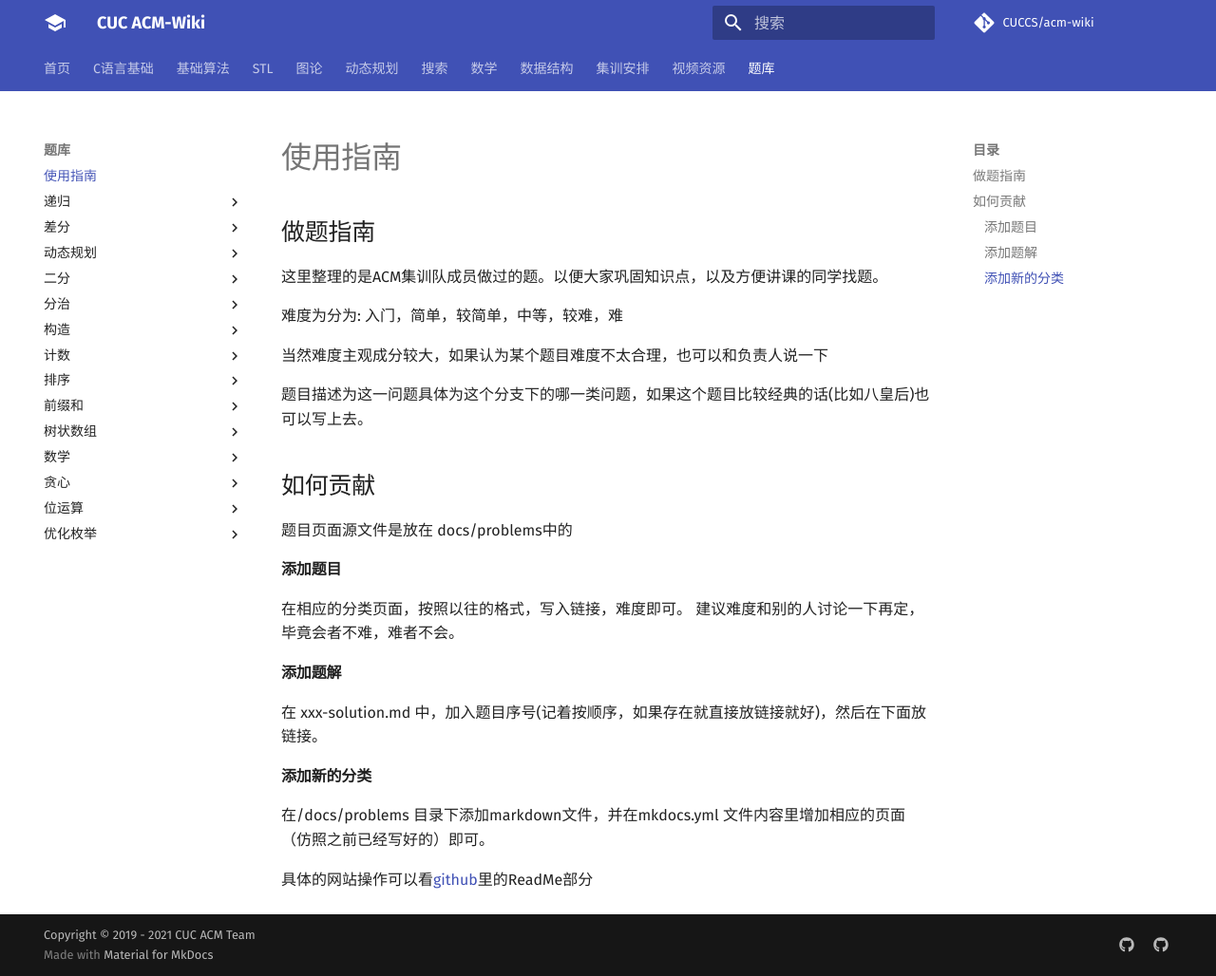
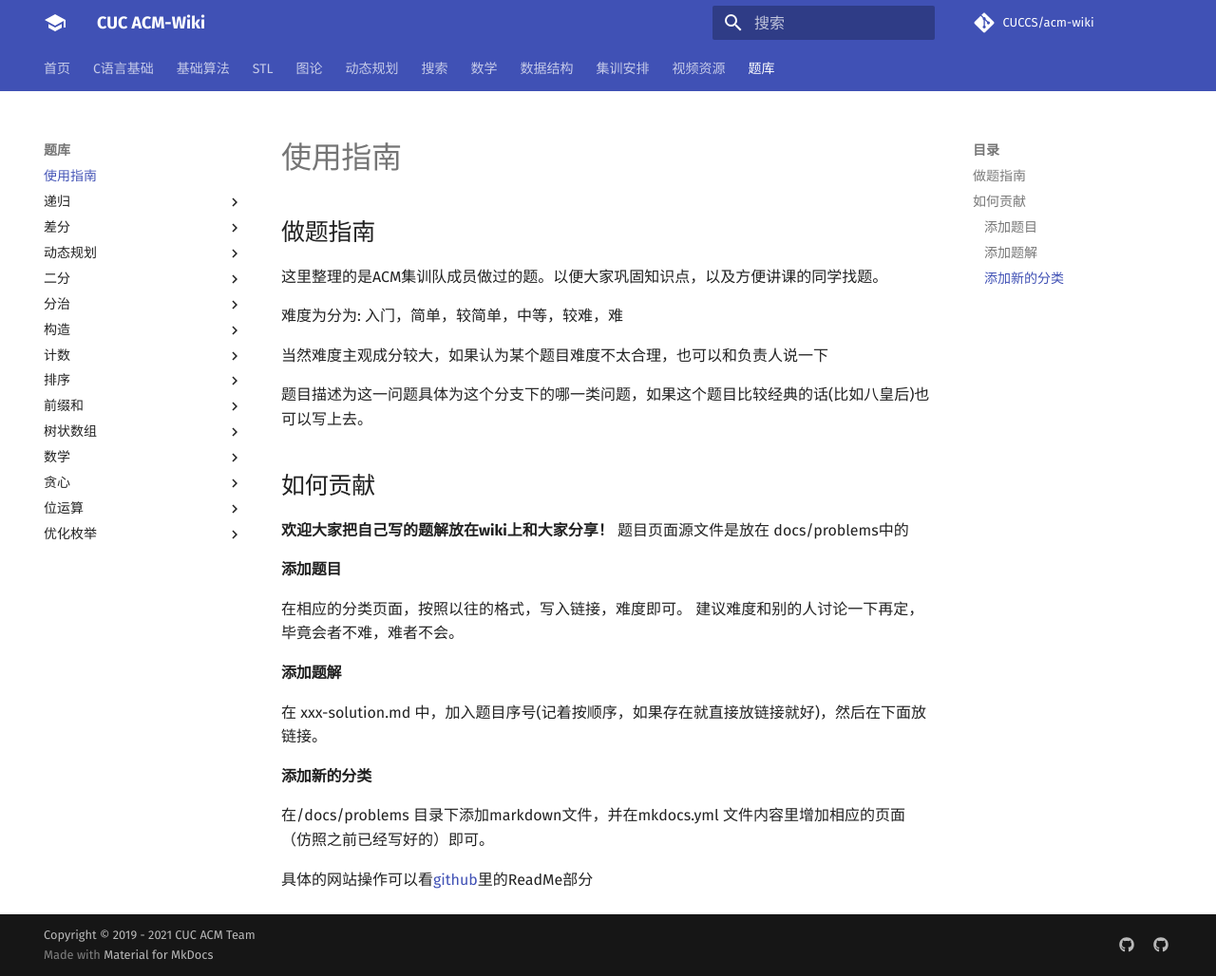
Before and after one commit to CUCCS/acm-wiki, an MkDocs documentation site: the page built from docs/problems/How-to-use.md, in a window 1280 px wide and 1028 px high. Shown: the whole window at 95% size. Built offline with MkDocs 1.6.1 and Material for MkDocs 9.7.7, drawn with Linux system fonts in a browser that asks for light colours; comment, search, counter and statistics services are not loaded.

Commit message:
Update How-to-use.md

```diff
--- a/docs/problems/How-to-use.md
+++ b/docs/problems/How-to-use.md
@@ -8,6 +8,7 @@
 题目描述为这一问题具体为这个分支下的哪一类问题，如果这个题目比较经典的话(比如八皇后)也可以写上去。
 
 ## 如何贡献
+**欢迎大家把自己写的题解放在wiki上和大家分享！**
 题目页面源文件是放在 docs/problems中的
 
 #### 添加题目
```
